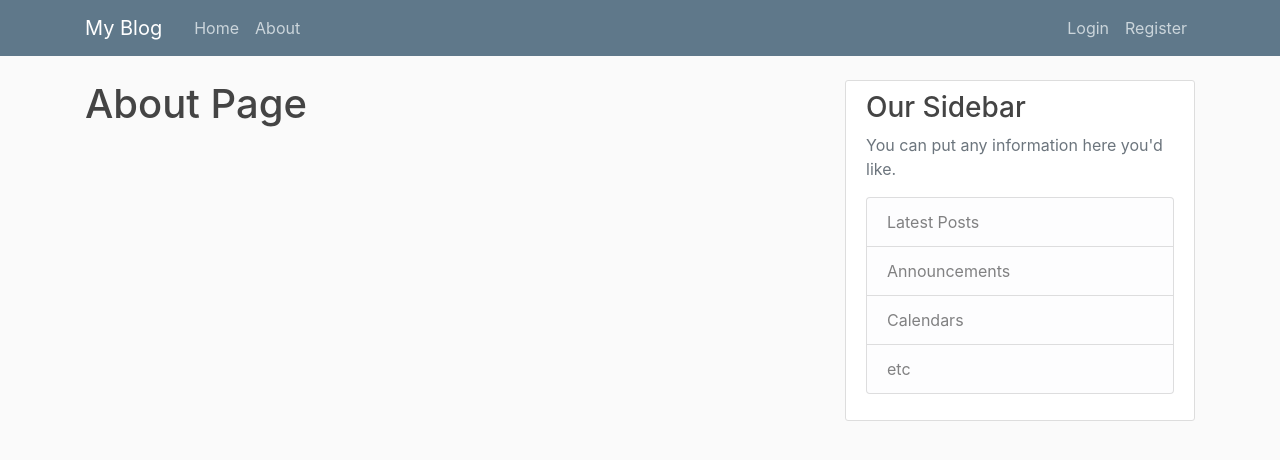
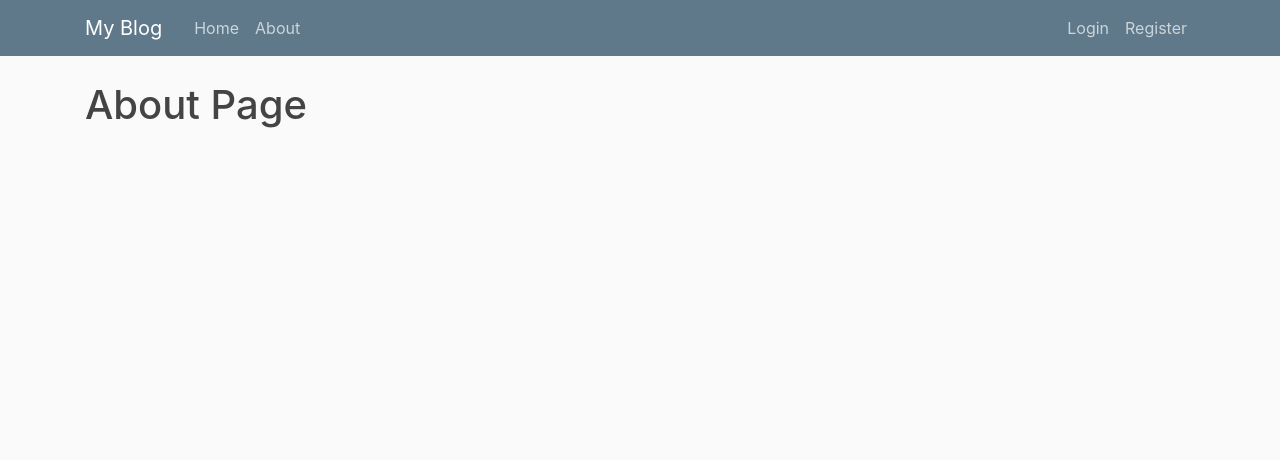
Before and after one commit to IanoSang/My-Blog, a Flask app: page /about in a window 1280 px wide. Shown: the top 460 px of the page. Run offline with Flask 2, Linux system fonts and the light colour scheme; some libraries are stand-ins or nearby versions.

Commit message:
feat: layout- restructures the layout of the page

```diff
--- a/app/templates/base.html
+++ b/app/templates/base.html
@@ -59,23 +59,16 @@
               {% endfor %}
             {% endif %}
           {% endwith %}
-          {% block content %}{% endblock %}
+
         </div>
-        <div class="col-md-4">
-          <div class="content-section">
-            <h3>Our Sidebar</h3>
-            <p class='text-muted'>You can put any information here you'd like.
-              <ul class="list-group">
-                <li class="list-group-item list-group-item-light">Latest Posts</li>
-                <li class="list-group-item list-group-item-light">Announcements</li>
-                <li class="list-group-item list-group-item-light">Calendars</li>
-                <li class="list-group-item list-group-item-light">etc</li>
-              </ul>
-            </p>
-          </div>
-        </div>
-      </div>
-    </main>
+    </div>
+
+
+  <section class="content">
+  {% block content %}{% endblock %}
+  </section>
+</main>
+
 
 
     <!-- Optional JavaScript -->
```
